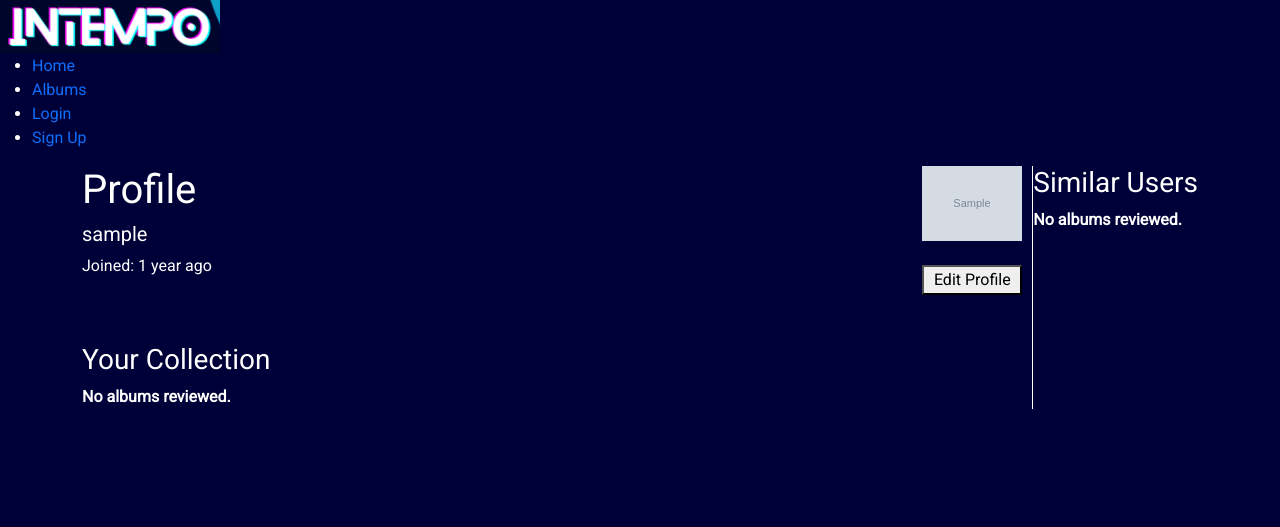
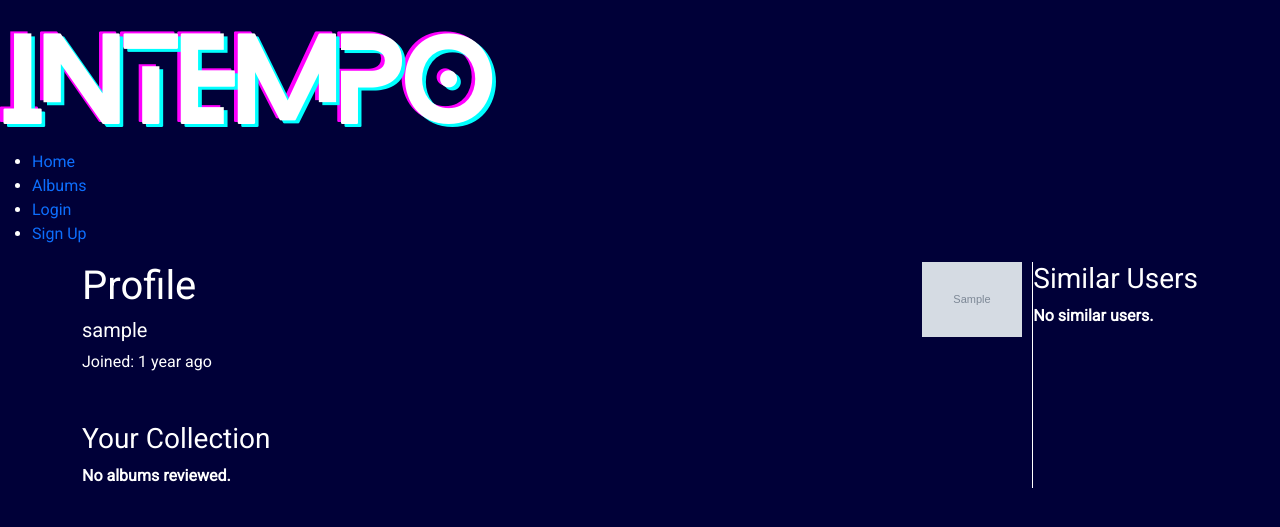
Before and after one commit to SilencedGoose/Intempo, a Django app: a page that uses templates/intempo/profile.html in a window 1280 px wide. Shown: the top 527 px of the page. Run offline with Django 3.2, Linux system fonts and the light colour scheme; tables that the repository leaves empty hold one stand-in row (values such as "Sample post"); grey boxes marked "Sample" are stand-in pictures.

Commit message:
Updated profile view Fixed the profile pictures in population script Fixed logo

```diff
--- a/intempo/views.py
+++ b/intempo/views.py
@@ -140,20 +140,19 @@ def profile(request, username):
     if request.method == 'POST':
         u_form = UpdateUserForm(request.POST, instance = request.user)
         p_form = UpdateUserProfileForm(request.POST, request.FILES, instance = UserProfile.objects.all().get(user=request.user))
-        this_user = True
 
         if u_form.is_valid() and p_form.is_valid():
             u_form.save()
             p_form.save()
             return redirect(reverse("intempo:profile"))
     elif request.user == User.objects.get(username=username):
-        this_user = False
         u_form = UpdateUserForm(instance = request.user)
         p_form = UpdateUserProfileForm(instance=UserProfile.objects.all().get(user=request.user))
     else:
-        this_user = True
         u_form = None
         p_form = None
+
+    print(profile.profile_picture)
 
     context_dict = {}
     context_dict["username"] = username
@@ -164,7 +163,7 @@ def profile(request, username):
     context_dict["p_form"] = p_form
     context_dict["Albums"] = profile.collection
     context_dict["Similar"] = profile.similar_profiles
-    context_dict["this_user"] = this_user
+    context_dict["this_user"] = request.user == User.objects.get(username=username)
 
     response = render(request, 'intempo/profile.html', context=context_dict)
     return response
--- a/populate_intempo.py
+++ b/populate_intempo.py
@@ -72,8 +72,9 @@ def add_user(myUser):
     U = UserProfile(
         join_date=convert_to_date(myUser['join_date']),
         user=M,
-        profile_picture=os.path.join(os.path.join(os.path.dirname(__file__), myUser['profile_picture'])),
+        profile_picture=myUser['profile_picture'],
     )
+
     U.save()
     return U
 
--- a/templates/intempo/profile.html
+++ b/templates/intempo/profile.html
@@ -19,7 +19,9 @@
           <div>
             <img src="{{ MEDIA_URL }}/{{ profile_picture }}" id="profile-picture" alt="Profile picture" /><br>
             <br>
-            <button id="edit-button" onclick="toggle_edit_profile()">Edit Profile</button><br><br>
+						{% if this_user == True %}
+            	<button id="edit-button" onclick="toggle_edit_profile()">Edit Profile</button><br><br>
+						{% endif %}
           </div>
         </div>
 
@@ -69,21 +71,8 @@
 						</div>
 					</ul>
 				{% else %}
-						<strong>No albums reviewed.</strong>
+						<strong>No similar users.</strong>
 				{% endif %}
       </div>
     </div>
-  <!--
-    <div id="other-user-profile">
-      <p>hi</p>
-      <h1>{{ username }}</h1><br>
-      ALBUMS<br>
-      <a href="{% url 'intempo:album_page' 0 %}">Album Page</a><br>
-
-      <div class="profile_sidebar">
-        <img src="{{ MEDIA_URL }}/profile_pictures/{{ profile_picture }}" alt="Profile picture" /><br><br>
-        <h3>Similar Users</h3>
-      </div>
-    </div>
-  -->
 {% endblock %}
```
Also changed, not shown: media/profile_pictures/1024_green_nebula.png (added), static/images/intempo-logo.png, templates/intempo/base.html (line endings or trailing spaces), 1 other file.
